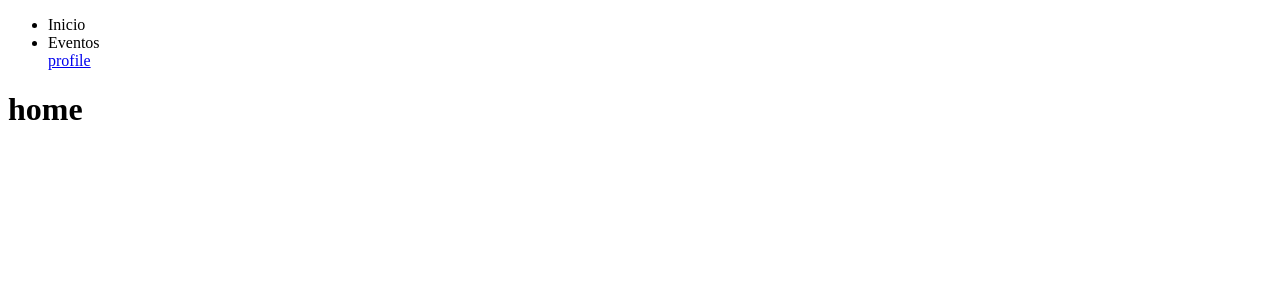
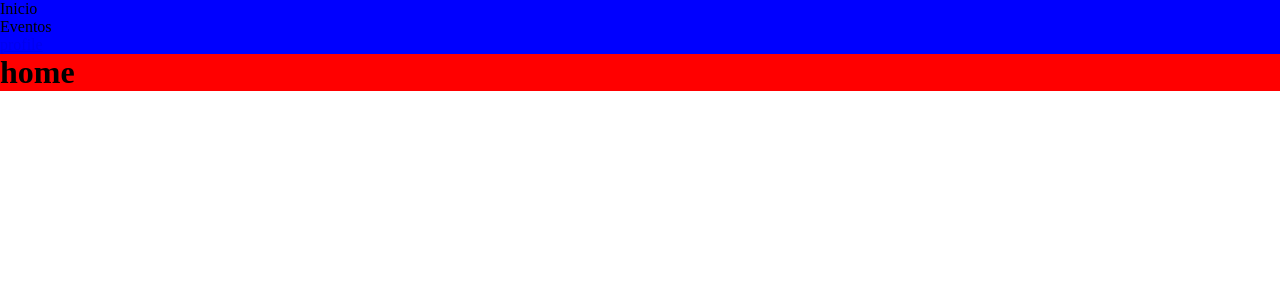
Before and after one commit to elizoo12/frontHamburguesas, a React (Vite) app: page / in a window 1280 px wide. Shown: the top 300 px of the page. Built offline with nearby package versions, Linux system fonts and the light colour scheme.

Commit message:
Quitar margenes main

```diff
--- a/src/components/Layout.jsx
+++ b/src/components/Layout.jsx
@@ -2,16 +2,13 @@ import { Link } from "react-router-dom";
 const Layout = ({ children }) => {
   return (
     <div>
-      <div>
-        <nav >
-          <ul>
-            <li>Inicio</li>
-            <li>Eventos</li>
-            <Link to="/profile" >profile</Link>
-
-          </ul>
-        </nav>
-      </div>
+      <nav style={{ background: "blue" }}>
+        <ul>
+          <li>Inicio</li>
+          <li>Eventos</li>
+          <Link to="/profile">profile</Link>
+        </ul>
+      </nav>
       <main>{children}</main>
     </div>
   );
--- a/src/main.jsx
+++ b/src/main.jsx
@@ -1,6 +1,7 @@
 import { StrictMode } from "react";
 import { createRoot } from "react-dom/client";
 import App from "./App.jsx";
+import "./styles/style.css";
 import UserProvider from "./providers/UserProvider.jsx";
 
 createRoot(document.getElementById("root")).render(
--- a/src/pages/Home.jsx
+++ b/src/pages/Home.jsx
@@ -1,8 +1,9 @@
 const Home = () => {
-  return <>
-  <h1>home</h1>
-
-  </>;
+  return (
+    <>
+      <h1 style={{ background: "red" }}>home</h1>
+    </>
+  );
 };
 
 export default Home;
--- /dev/null
+++ b/src/styles/style.css
@@ -0,0 +1,4 @@
+*{
+  margin: 0;
+  padding: 0;
+}
```
